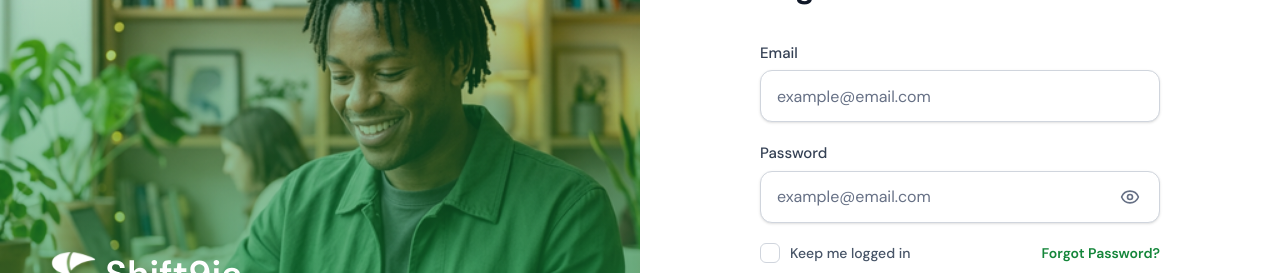
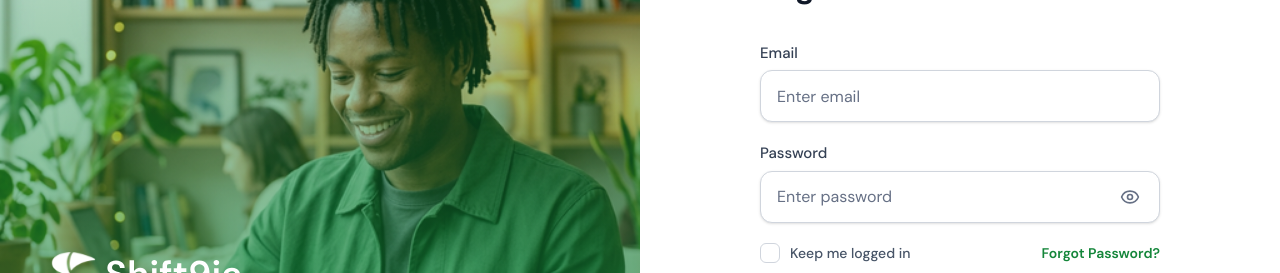
Before and after one commit to coderdannie/shift9ja-admin, a React (Vite) app: page / in a window 1280 px wide. Shown: the part 240-513 px from the top of the page. Built offline with nearby package versions, Linux system fonts and the light colour scheme.

Commit message:
fix: update login placeholders for better UX

```diff
--- a/src/pages/Auth/Login.tsx
+++ b/src/pages/Auth/Login.tsx
@@ -88,7 +88,7 @@ const Login = () => {
                 onChange={handleChange}
                 onBlur={handleBlur}
                 error={touched.email && errors.email}
-                placeholder="example@email.com"
+                placeholder="Enter email"
               />
 
               <FormInput
@@ -99,7 +99,7 @@ const Login = () => {
                 onChange={handleChange}
                 onBlur={handleBlur}
                 error={touched.password && errors.password}
-                placeholder="example@email.com"
+                placeholder="Enter password"
               />
 
               <div className="flex items-center justify-between mb-8">
```
